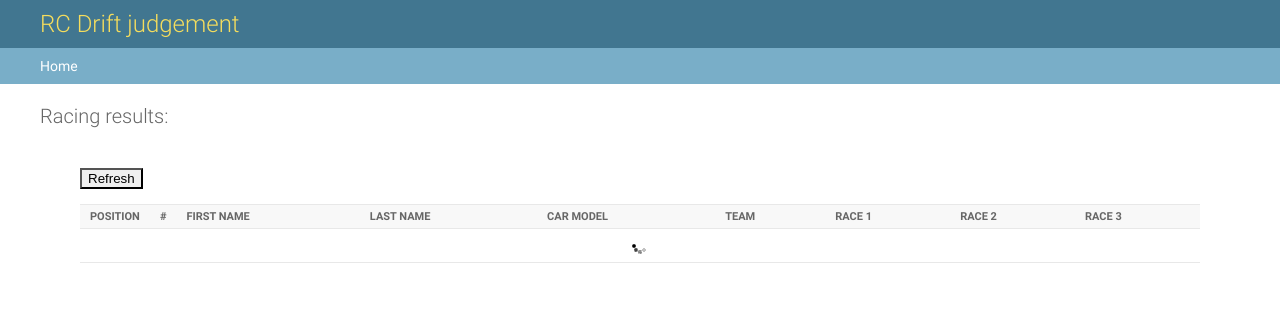
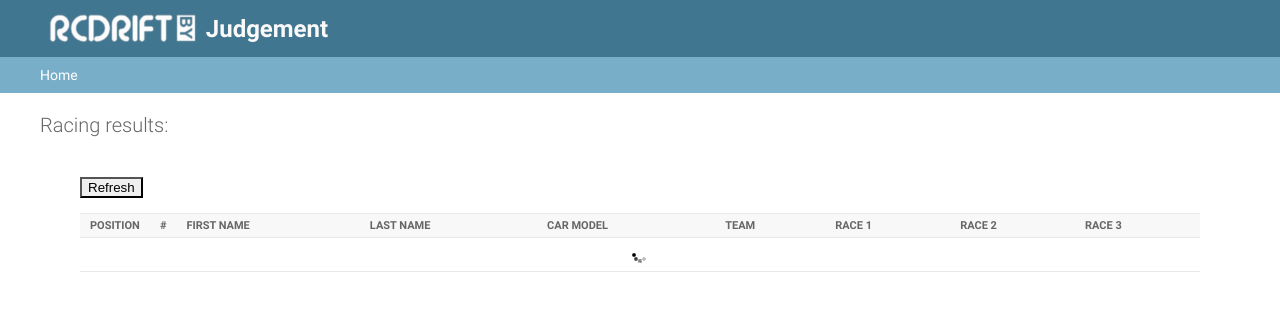
Before and after one commit to Stenopolz/RC_Drift_Judgment_backend, a Django app: page / in a window 1280 px wide. Shown: the top 311 px of the page. Run offline with Django 3.2, Linux system fonts and the light colour scheme; data comes from the database, SQL or seed files in the repository; data that the repository does not hold is empty; parts of the project's set-up code (start-up, migrations or seed data) failed here and were passed over.

Commit message:
Added logo. Fixed header color

```diff
--- a/RC_Drift_Judgment_backend/templates/admin/base_site.html
+++ b/RC_Drift_Judgment_backend/templates/admin/base_site.html
@@ -1,10 +1,11 @@
 {% extends "admin/base.html" %}
 {% load i18n %}
-
+{% load staticfiles %}
 {% block title %}{{ title }} | {% trans 'RC Drift judgement' %}{% endblock %}
 
 {% block branding %}
-<h1 id="site-name">{% trans 'RC Drift judgement' %}</h1>
+<img style="float:left; height: 37px;" src="{% static 'img/logo.png' %}">
+<h1 style="height: 37px; display: table-cell; vertical-align: middle; color: #fafafa;" id="site-name"><strong>{% trans 'Judgement' %}</strong></h1>
 {% endblock %}
 
 {% block nav-global %}{% endblock %}
```
Also changed, not shown: RC_Drift_Judgment_backend/static/img/logo.png (added).
